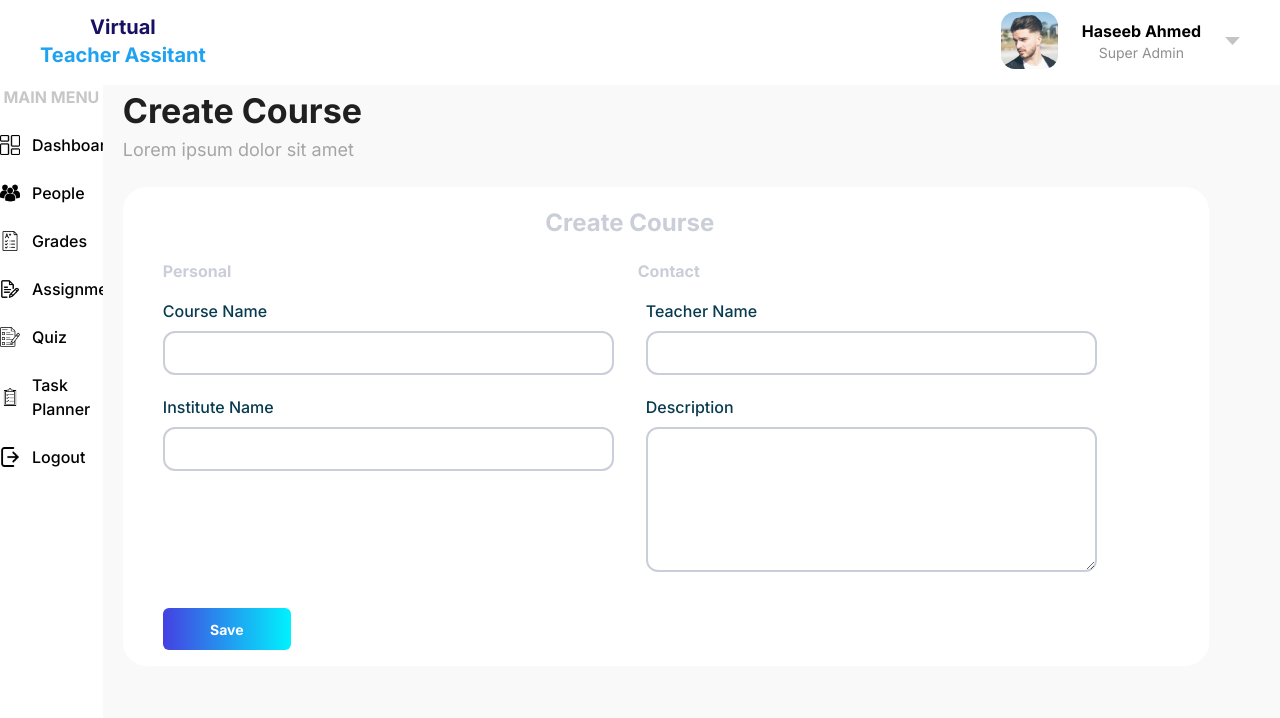
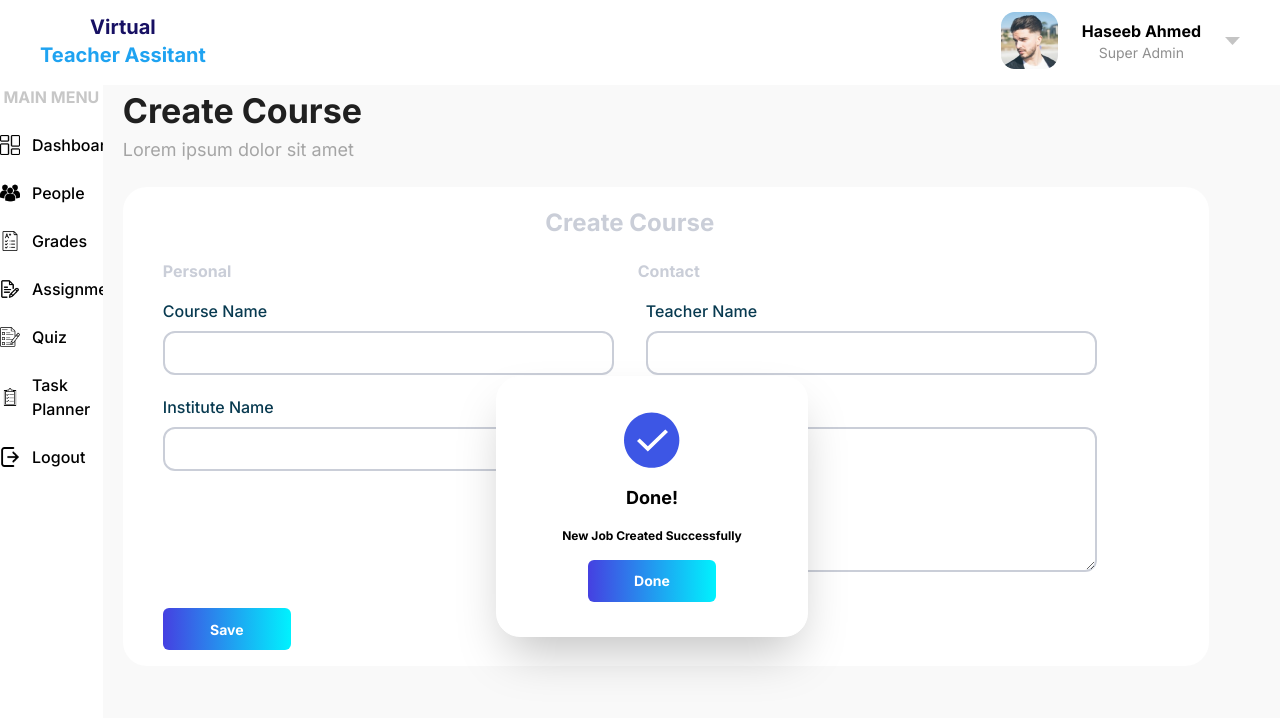
Before and after one commit to qjcoder/virtual-teacher-assistant, a Next.js app: page /dashboard/teacher/createcourse in a window 1280 px wide. Shown: the top 718 px of the page. Built offline with nearby package versions, Linux system fonts and the light colour scheme; what tailwind-clip-path would draw is missing.

Commit message:
Course-create-success-cart

```diff
--- a/src/app/dashboard/teacher/createcourse/page.jsx
+++ b/src/app/dashboard/teacher/createcourse/page.jsx
@@ -1,5 +1,4 @@
-import { ButtonBlue, CourseCard } from "@/components";
-import React from "react";
+import { ButtonBlue, CourseCard, Successcart } from "@/components";
 
 const CreateCourse = () => {
   return (
@@ -9,6 +8,7 @@ const CreateCourse = () => {
         <p className="text-[18px] font-normal text-[#A5A5A5]">
           Lorem ipsum dolor sit amet
         </p>
+        <Successcart />
 
         <div className=" pt-6 flex   ">
           <div className=" flex flex-col  pl-10 pr-28 pb-4  bg-white  rounded-3xl   ">
--- a/src/components/success-cart.jsx
+++ b/src/components/success-cart.jsx
@@ -2,7 +2,7 @@ import { ButtonBlue } from ".";
 
 const Successcart = () => {
   return (
-    <div className="">
+    <div className="@apply fixed w-screen h-screen -translate-x-36 -translate-y-6 left-2/4 top-2/4 bottom-2/4 right-2/4">
       <div className="w-[312px] h-[261px]  justify-center flex items-center border rounded-3xl border-[#FFFFFF]  bg-white shadow-2xl object-center z-50">
         <div className="w-[239px] h-[210px] -700 items-center flex justify-center flex-col gap-4">
           <div>
```
